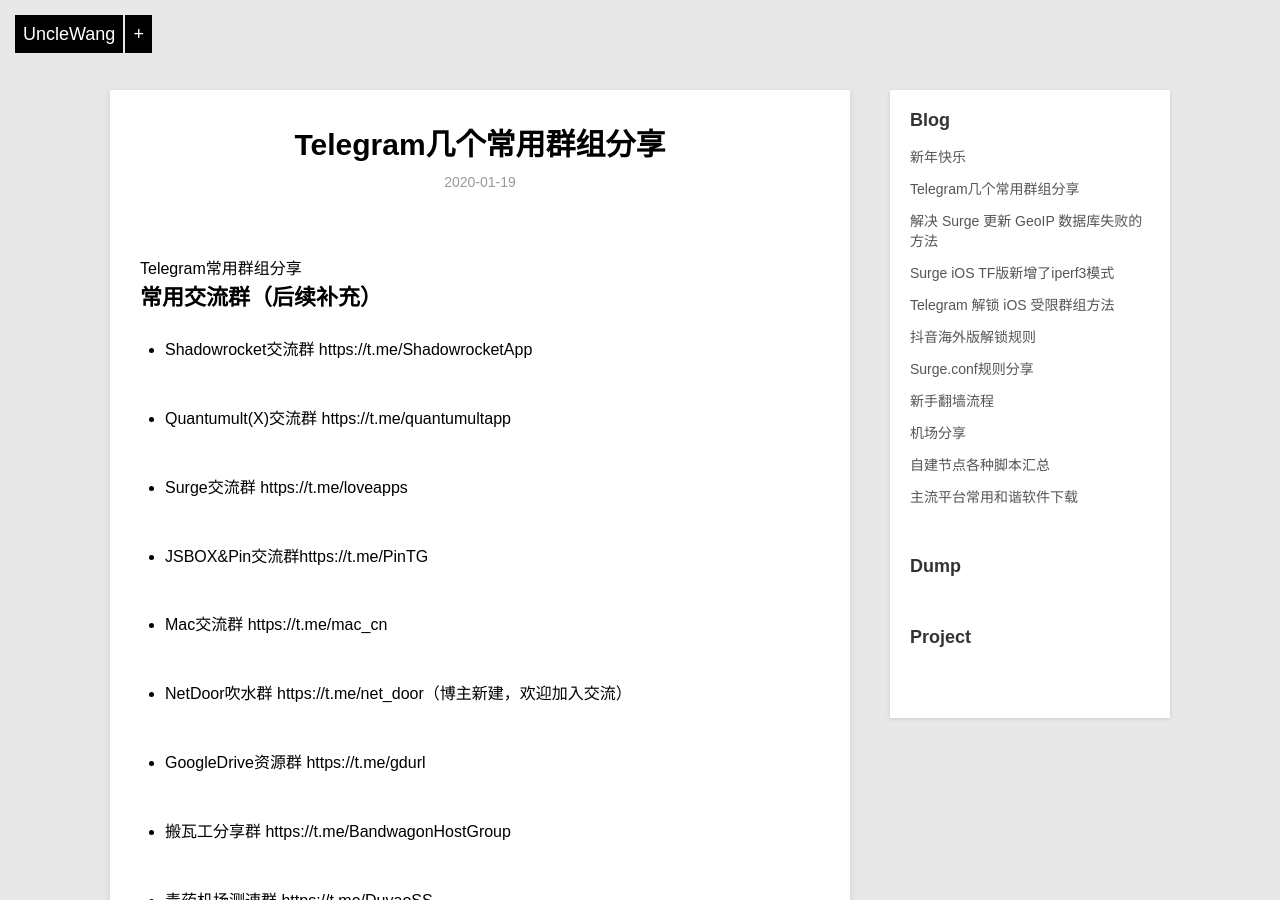
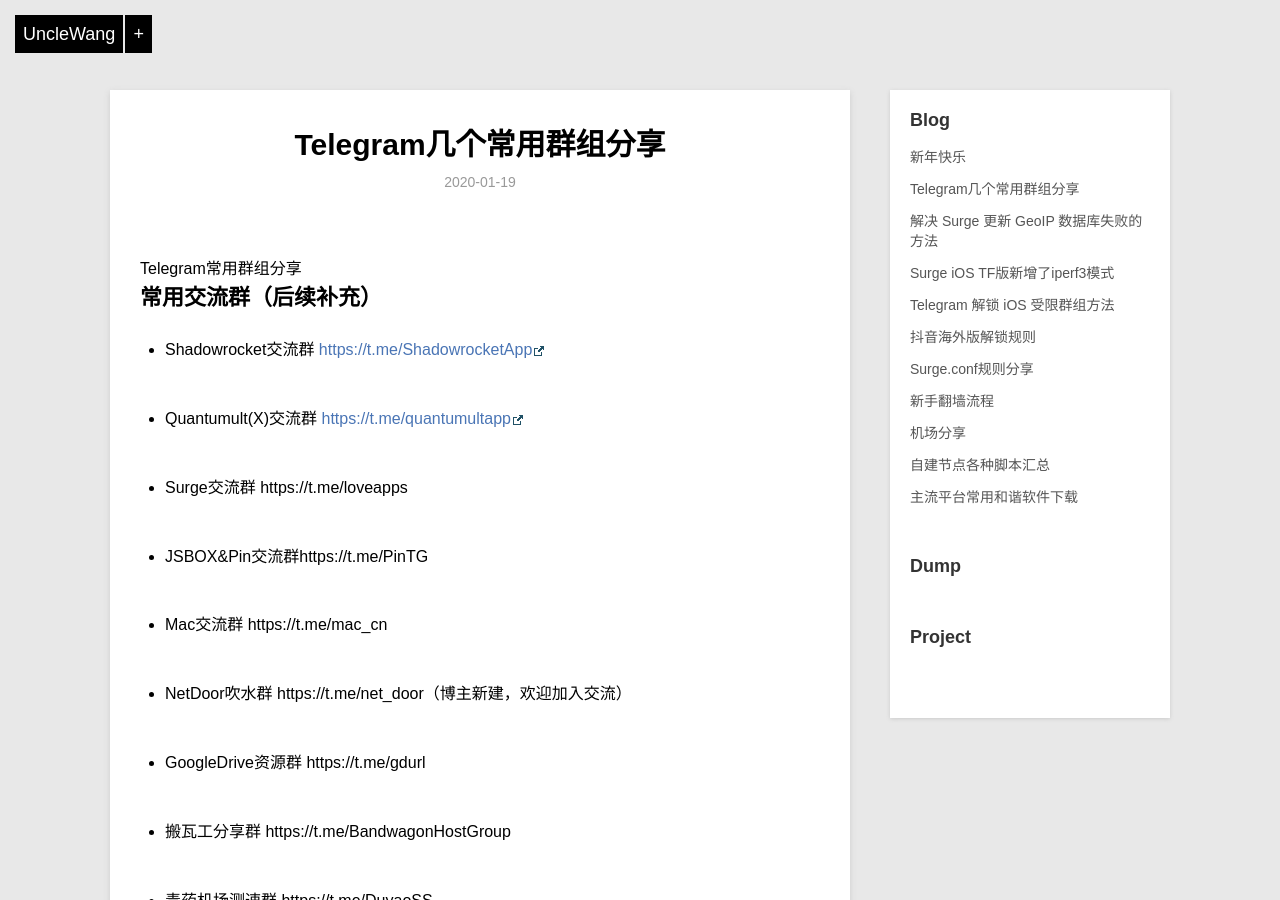
Before and after one commit to Darren-X1/Net-Door, a Jekyll site: the page built from _posts/blog/2020-01-19-tg-group.md, in a window 1280 px wide and 900 px high. Built offline with Jekyll 4.4.1, drawn with Linux system fonts in a browser that asks for light colours; part of the change alters nothing that is shown.

```diff
--- a/_posts/blog/2020-01-19-tg-group.md
+++ b/_posts/blog/2020-01-19-tg-group.md
@@ -11,9 +11,9 @@ category: blog
 
 ## 常用交流群（后续补充）
 
-* Shadowrocket交流群 https://t.me/ShadowrocketApp
+* Shadowrocket交流群 [https://t.me/ShadowrocketApp](https://t.me/ShadowrocketApp)
 
-* Quantumult(X)交流群 https://t.me/quantumultapp
+* Quantumult(X)交流群 [https://t.me/quantumultapp](https://t.me/quantumultapp)
 
 * Surge交流群 https://t.me/loveapps
 
```
